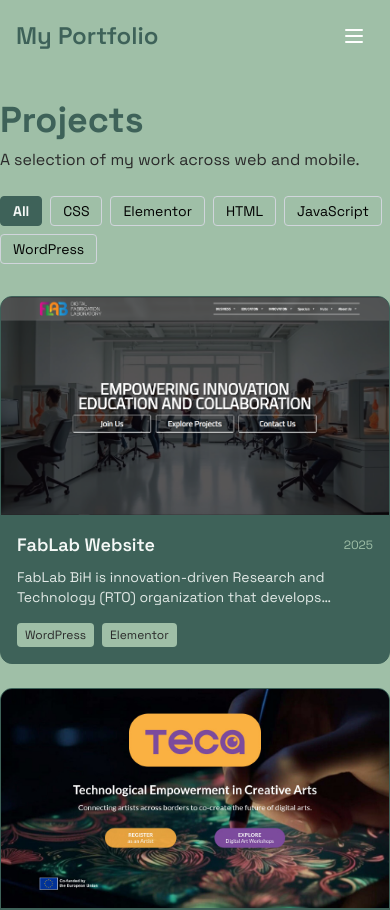
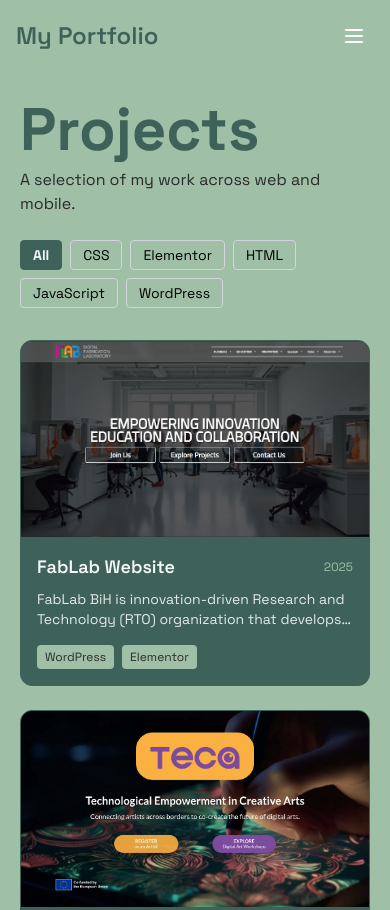
Before and after one commit to TarikKarahodzic/portfolio-website, a Next.js app: page /projects in a window 390 px wide. Shown: the top 910 px of the page. Built offline with nearby package versions, Linux system fonts and the light colour scheme.

Commit message:
Updated project page design on mobile view

```diff
--- a/app/projects/page.tsx
+++ b/app/projects/page.tsx
@@ -11,8 +11,8 @@
   const allTags = Array.from(new Set(projects.flatMap(p => p.tags))).sort();
 
   return (
-    <main className="min-h-[calc(100vh-64px)] mx-auto max-w-7xl pt-25">
-      <h1 className="text-4xl font-bold text-moss">Projects</h1>
+    <main className="min-h-[calc(100vh-64px)] mx-auto max-w-7xl pt-25 px-5 pb-20">
+      <h1 className="text-6xl font-bold text-moss">Projects</h1>
       <p className="mt-2 text-charcoal">
         A selection of my work across web and mobile.
       </p>
```
